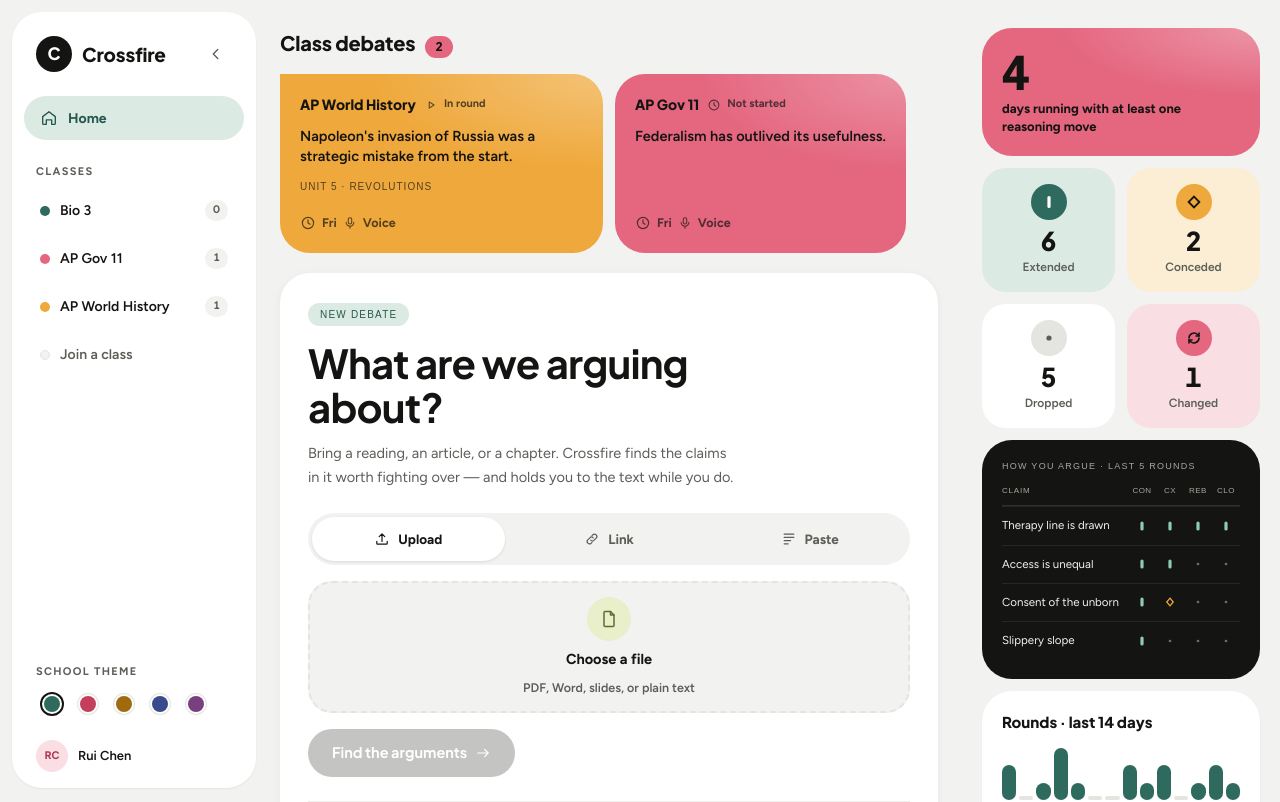
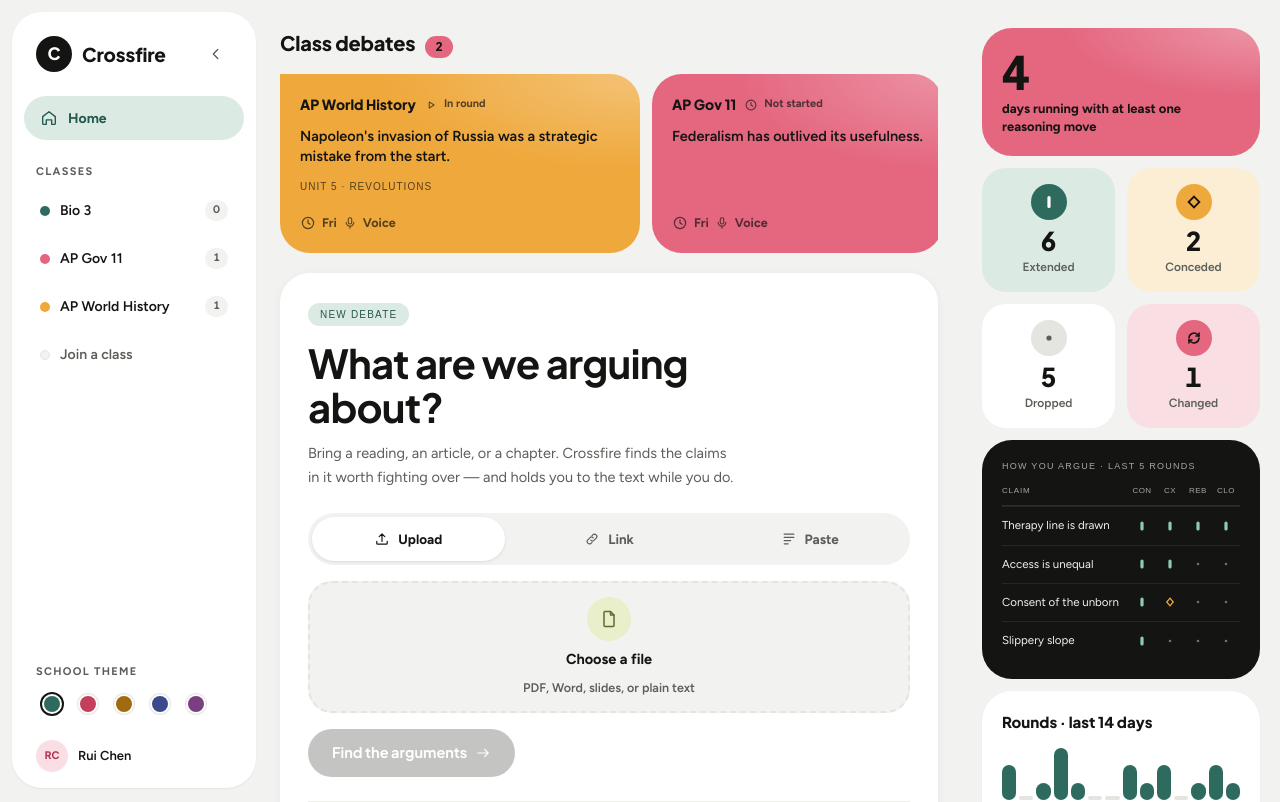
Before and after one commit to ruitaocchen10/ai-worksheet, a Next.js app in the folder crossfire/: page / in a window 1280 px wide. Shown: the top 802 px of the page. Built offline with nearby package versions, Linux system fonts and the light colour scheme; a web font is replaced by a local one.

Commit message:
Keep class debate cards together

```diff
--- a/crossfire/components/home/action-band.tsx
+++ b/crossfire/components/home/action-band.tsx
@@ -52,7 +52,7 @@
           return (
             <li
               key={a.id}
-              className="w-[80%] shrink-0 snap-start sm:w-auto sm:min-w-[248px] sm:flex-1"
+              className="w-[80%] shrink-0 snap-start sm:w-[360px]"
             >
               <button
                 type="button"
```
